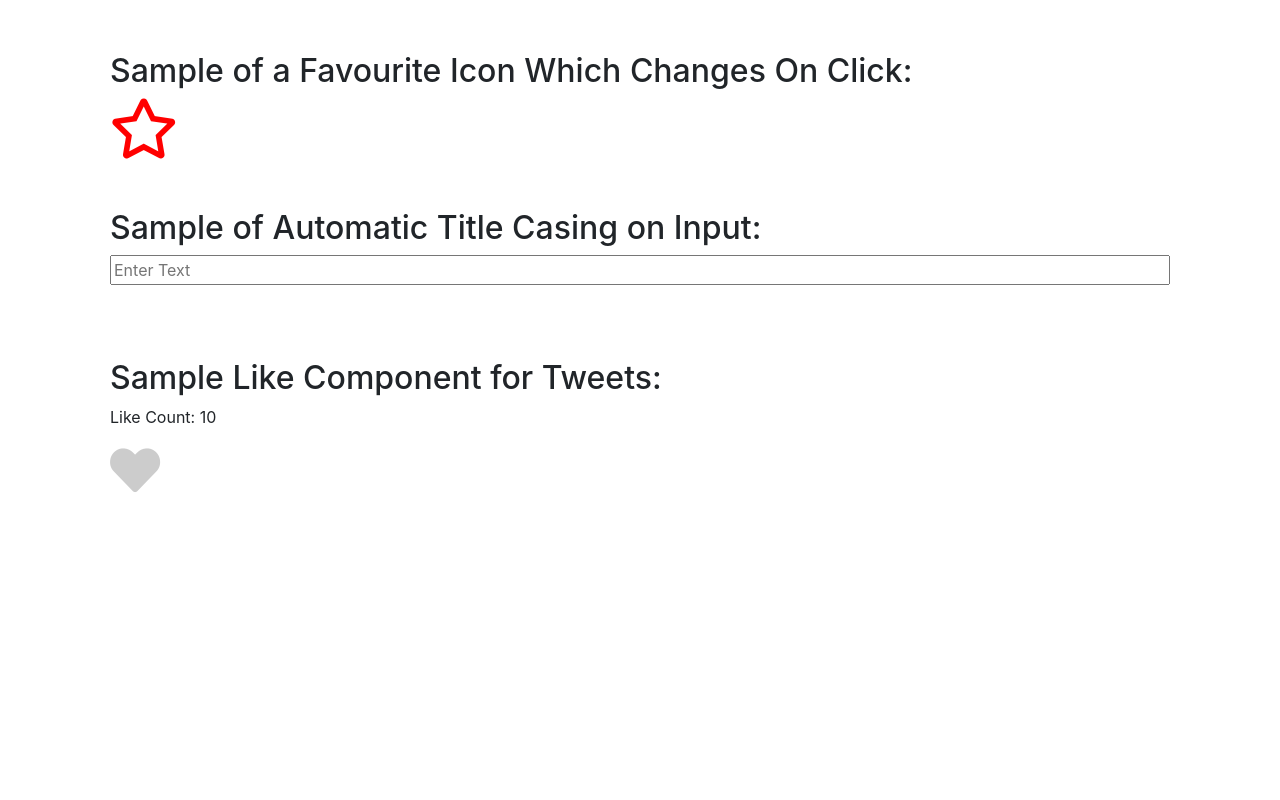
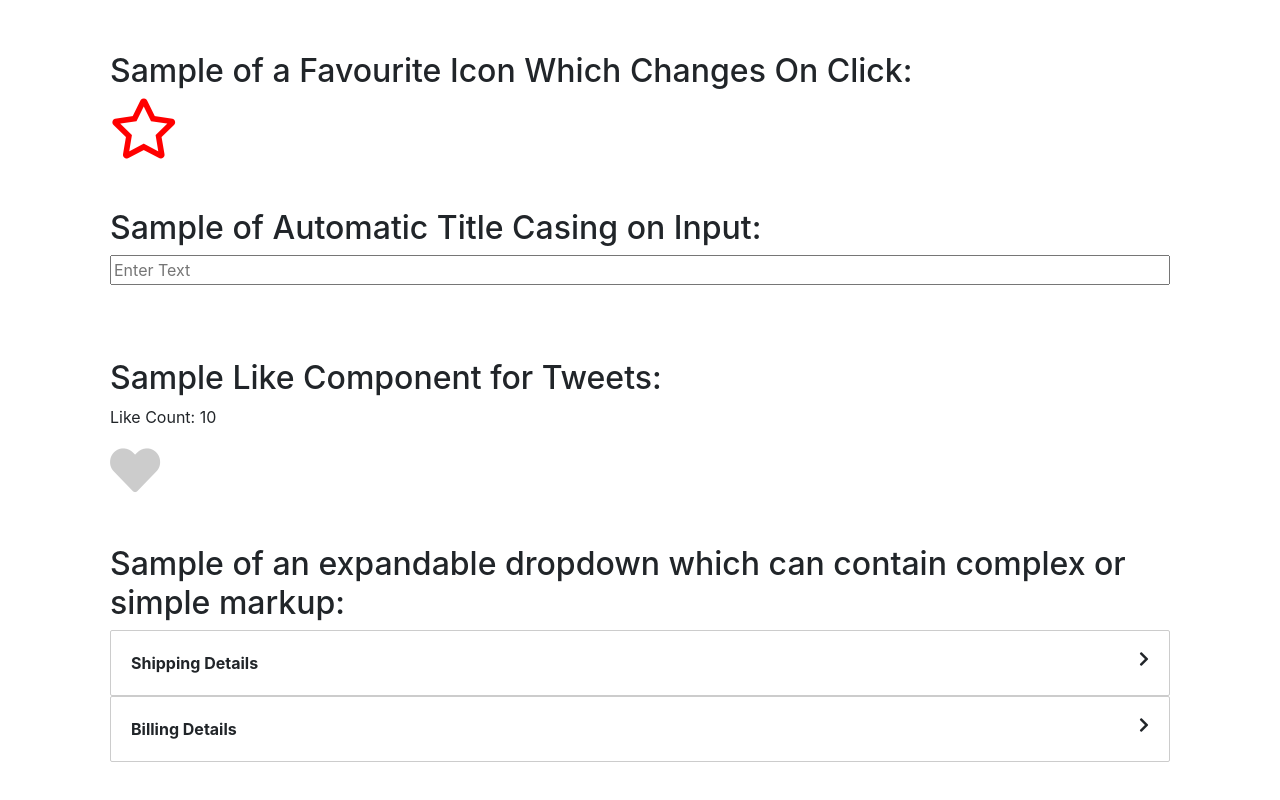
Before and after one commit to ShaneF67/angular-sandbox, an Angular app: page / in a window 1280 px wide. Shown: the part 595-1395 px from the top of the page. Before the commit the page ends 1140 px from the top, so only its background shows below. Built offline with nearby package versions, Linux system fonts and the light colour scheme.

Commit message:
Sample of a custom reusable zippy component

```diff
--- a/src/app/app.component.html
+++ b/src/app/app.component.html
@@ -27,9 +27,20 @@
 
   <div class="row sample-section">
     <div class="col-md-12 col-md-offset-4">
-      <like
-      [likesCount]="tweet.likesCount"
-      [isLiked]="tweet.isLiked"></like>
+      <like [likesCount]="tweet.likesCount" [isLiked]="tweet.isLiked"></like>
+    </div>
+  </div>
+
+  <div class="row sample-section">
+    <div class="col-md-12 col-md-offset-4">
+      <h2>Sample of an expandable dropdown which can contain complex or simple markup:</h2>
+
+      <zippy title="Shipping Details">
+        Shipping Details Content
+      </zippy>
+      <zippy title="Billing Details">
+        Billing Details Content
+      </zippy>
     </div>
   </div>
 
--- a/src/app/app.module.ts
+++ b/src/app/app.module.ts
@@ -9,6 +9,7 @@ import { FavouriteComponent } from './favourite/favourite.component';
 import { TitleCasingComponent } from './title-casing/title-casing.component';
 import { FormatTitlePipe } from './pipes/format-title.pipe';
 import { LikeComponent } from './like/like.component';
+import { ZippyComponent } from './zippy/zippy.component';
 
 @NgModule({
   declarations: [
@@ -17,7 +18,8 @@ import { LikeComponent } from './like/like.component';
     FavouriteComponent,
     TitleCasingComponent,
     FormatTitlePipe,
-    LikeComponent
+    LikeComponent,
+    ZippyComponent
   ],
   imports: [
     BrowserModule,
--- /dev/null
+++ b/src/app/zippy/zippy.component.css
@@ -0,0 +1,18 @@
+.zippy {
+    border: 1px solid #ccc;
+    border-radius: 2px;
+}
+
+.zippy-heading {
+    font-weight: bold;
+    padding: 20px;
+    cursor: pointer;
+}
+
+.zippy-body {
+    padding: 20px;
+}
+
+.expanded {
+    background-color: #f0f0f0;
+}
--- /dev/null
+++ b/src/app/zippy/zippy.component.html
@@ -0,0 +1,11 @@
+<div class="zippy">
+  <div class="zippy-heading" [class.expanded]="isExpanded" (click)="zippyClicked()">{{ title }}
+    <i class="fas pull-right"
+    [ngClass]="{
+      'fa-chevron-right': !isEpanded,
+      'fa-chevron-down': isExpanded
+    }"></i></div>
+  <div *ngIf="isExpanded" class="zippy-body">
+    <ng-content></ng-content>
+  </div>
+</div>
--- /dev/null
+++ b/src/app/zippy/zippy.component.ts
@@ -0,0 +1,17 @@
+import { Component, Input } from '@angular/core';
+
+@Component({
+  selector: 'zippy',
+  templateUrl: './zippy.component.html',
+  styleUrls: ['./zippy.component.css']
+})
+export class ZippyComponent {
+
+  @Input('title') title: String;
+
+  isExpanded:boolean;
+
+  zippyClicked() {
+    this.isExpanded = !this.isExpanded;
+  }
+}
```
Also changed, not shown: 1 other file (tests, documents, lock files or other folders).
